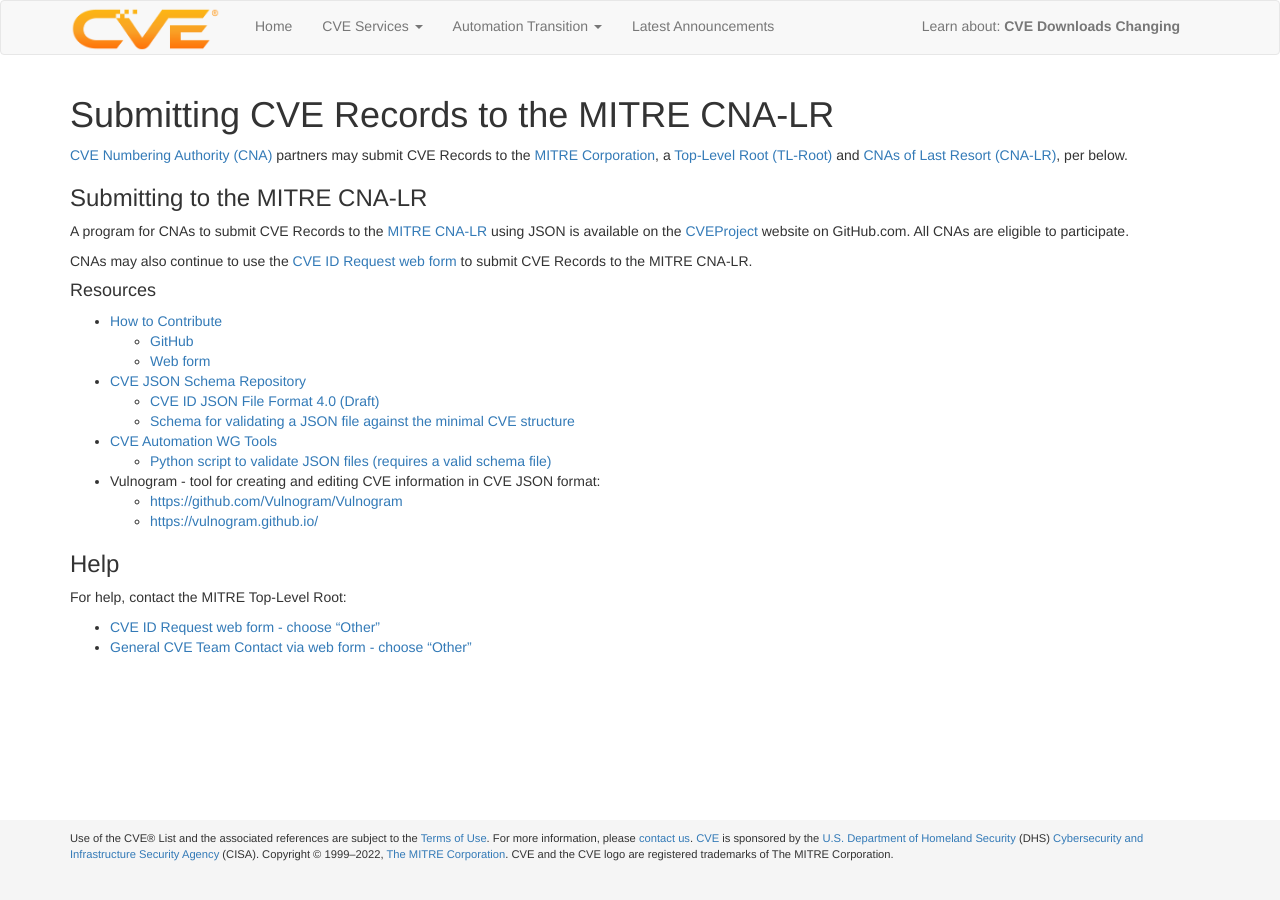
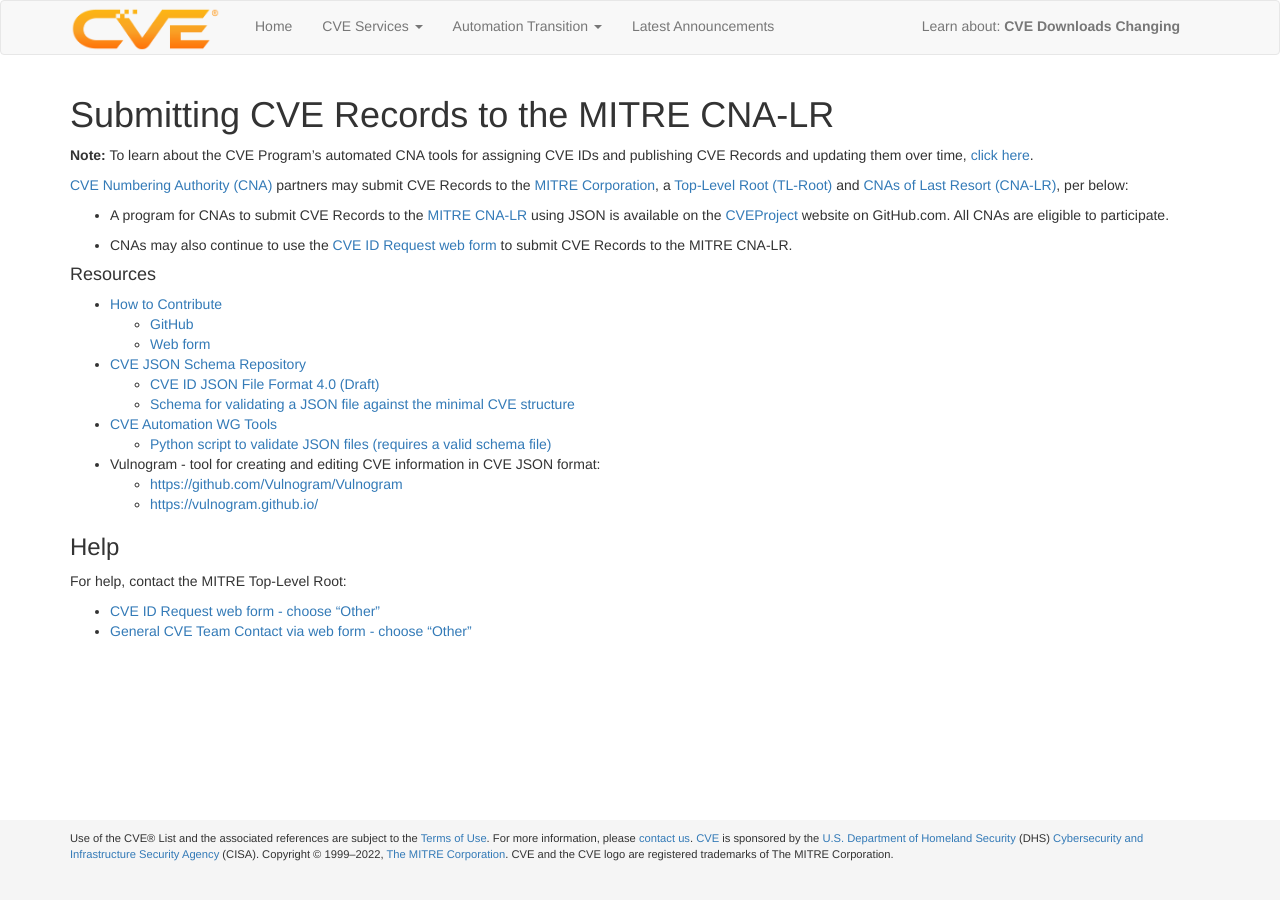
Before and after one commit to CVEProject/cveproject.github.io, a Jekyll site: the page built from docs/cna/submitting_cve_entries_to_root_cnas/index.md, in a window 1280 px wide. Built offline with Jekyll 4.4.1, drawn with Linux system fonts in a browser that asks for light colours; nearby versions of some CDN libraries.

Commit message:
Update index.md

```diff
--- a/docs/cna/submitting_cve_entries_to_root_cnas/index.md
+++ b/docs/cna/submitting_cve_entries_to_root_cnas/index.md
@@ -3,13 +3,13 @@ title: Submitting CVE Records to the MITRE CNA-LR
 layout: page
 ---
 
-[CVE Numbering Authority (CNA)](https://www.cve.org/ProgramOrganization/CNAs) partners may submit CVE Records to the [MITRE Corporation](https://www.cve.org/PartnerInformation/ListofPartners/partner/mitre), a [Top-Level Root (TL-Root)](https://www.cve.org/ResourcesSupport/Glossary?activeTerm=glossaryCNALR) and [CNAs of Last Resort (CNA-LR)](https://www.cve.org/ResourcesSupport/Glossary?activeTerm=glossaryCNALR), per below.
+**Note:** To learn about the CVE Program's automated CNA tools for assigning CVE IDs and publishing CVE Records and updating them over time, [click here](https://cveproject.github.io/).<br/>
 
-### Submitting to the MITRE CNA-LR
+[CVE Numbering Authority (CNA)](https://www.cve.org/ProgramOrganization/CNAs) partners may submit CVE Records to the [MITRE Corporation](https://www.cve.org/PartnerInformation/ListofPartners/partner/mitre), a [Top-Level Root (TL-Root)](https://www.cve.org/ResourcesSupport/Glossary?activeTerm=glossaryCNALR) and [CNAs of Last Resort (CNA-LR)](https://www.cve.org/ResourcesSupport/Glossary?activeTerm=glossaryCNALR), per below:
 
-A program for CNAs to submit CVE Records to the [MITRE CNA-LR](https://www.cve.org/PartnerInformation/ListofPartners/partner/mitre) using JSON is available on the [CVEProject](https://github.com/CVEProject/cvelist) website on GitHub.com. All CNAs are eligible to participate.
+* A program for CNAs to submit CVE Records to the [MITRE CNA-LR](https://www.cve.org/PartnerInformation/ListofPartners/partner/mitre) using JSON is available on the [CVEProject](https://github.com/CVEProject/cvelist) website on GitHub.com. All CNAs are eligible to participate.
 
-CNAs may also continue to use the [CVE ID Request web form](https://cveform.mitre.org/) to submit CVE Records to the MITRE CNA-LR.
+* CNAs may also continue to use the [CVE ID Request web form](https://cveform.mitre.org/) to submit CVE Records to the MITRE CNA-LR.
 
 #### Resources
 
```
